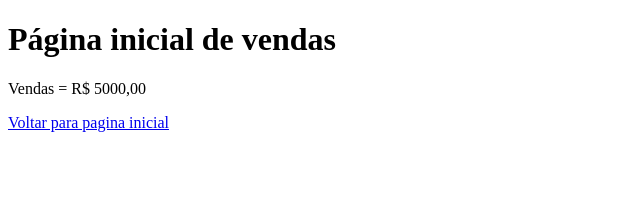
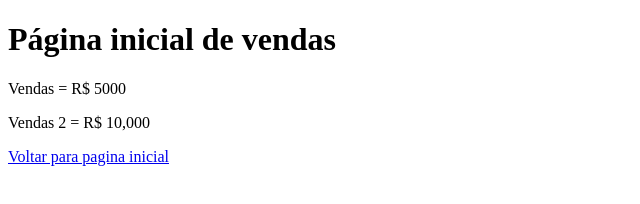
Before and after one commit to jairocavalcanti/AulaGit_2, a plain HTML site: page vendas.html in a window 1280 px wide. Shown: the whole page, without its empty margins (0-640 px from the left). Drawn offline with Linux system fonts and the light colour scheme.

```diff
--- a/vendas.html
+++ b/vendas.html
@@ -7,7 +7,8 @@
 </head>
 <body>
     <h1>Página inicial de vendas</h1>
-    <p> Vendas = R$ 5000,00 </p>
+    <p> Vendas = R$ 5000</p>
+    <p>Vendas 2 = R$ 10,000</p>
     <a href="index.html">Voltar para pagina inicial</a>
 </body>
 </html>
```
